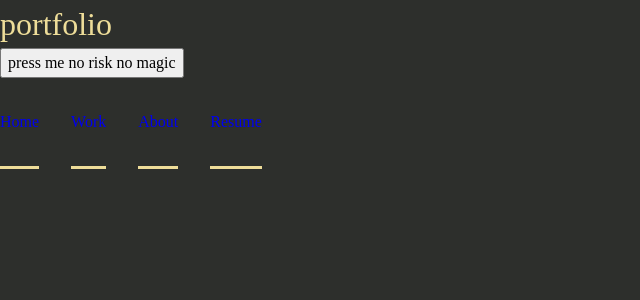
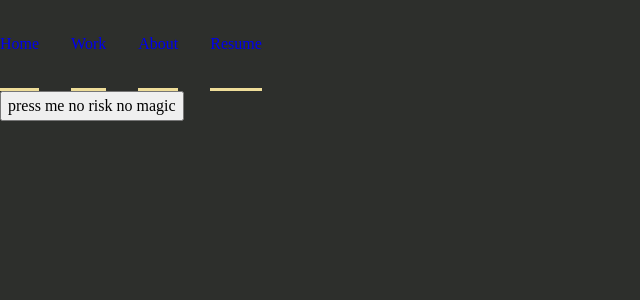
Before and after one commit to PTBYSR/2022-portfolio, a React (Create React App) app: page / in a window 1280 px wide. Shown: the top 300 px of the page, without its empty margins (0-640 px from the left). Built offline with nearby package versions, Linux system fonts and the light colour scheme.

Commit message:
setting-up-folder

```diff
--- a/src/App.js
+++ b/src/App.js
@@ -1,4 +1,8 @@
 import NavBar from './Components/Navbar/Navbar';
+import Hero from './Components/Hero/Hero';
+import Work from './Components/Work/Work'
+import About from './Components/About/About'
+import Footer from './Components/Footer/Footer'
 import './App.css';
 import { motion } from "framer-motion";
 
@@ -6,7 +10,7 @@ import { motion } from "framer-motion";
 function App() {
   return (
     <div>
-      <h1> portfolio </h1>
+      <NavBar />
       <motion.button
         whileHover={{ scale: 1.1 }}
         onClick={() => null}
@@ -14,7 +18,10 @@ function App() {
         press me
         no risk no magic
       </motion.button>
-      <NavBar />
+      {/* HERO */}
+      {/* WORK */}
+      {/* ABOUT */}
+      {/* FOOTER */}
     </div>
   );
 }
--- a/src/Components/Hero/Hero.js
+++ b/src/Components/Hero/Hero.js
@@ -0,0 +1,9 @@
+import React from 'react'
+
+function Hero() {
+  return (
+    <div>Hero</div>
+  )
+}
+
+export default Hero
```
Also changed, not shown: src/Components/About/About.js (added), src/Components/Work/Work.js (added).
